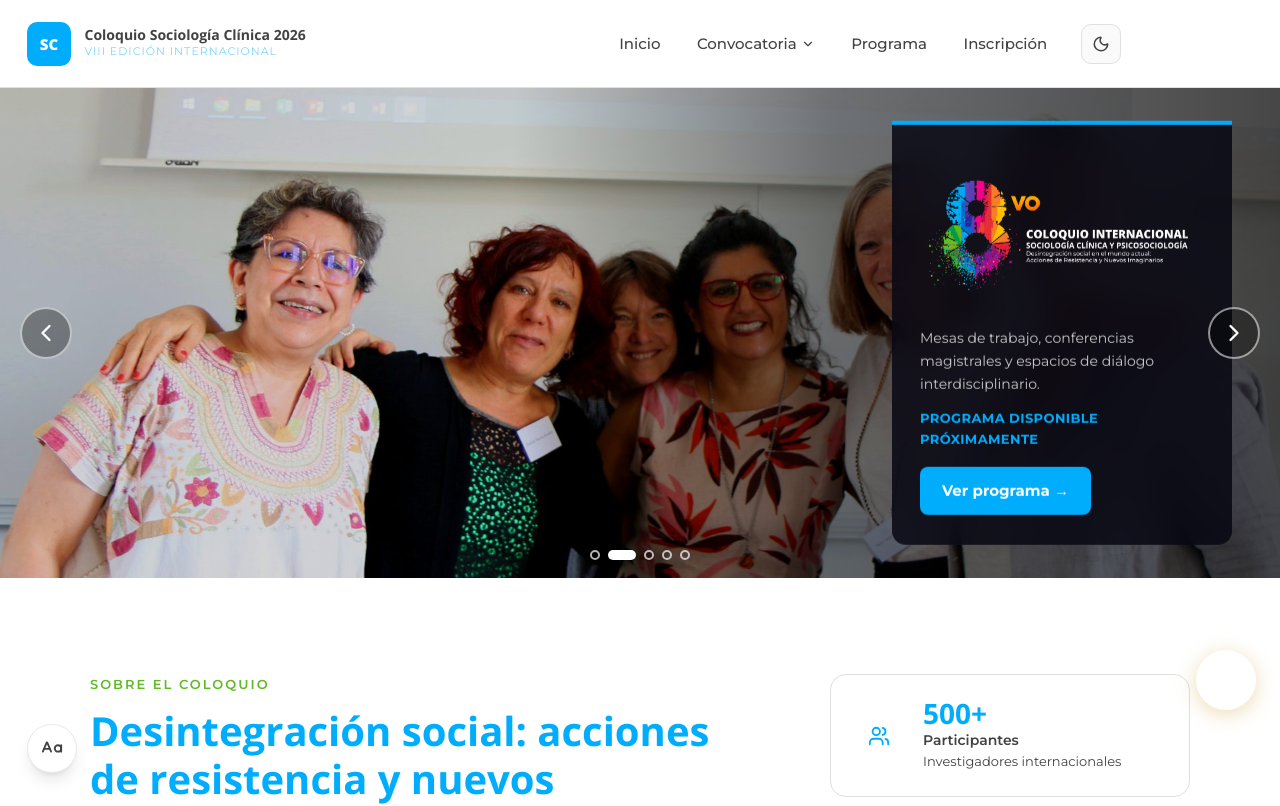
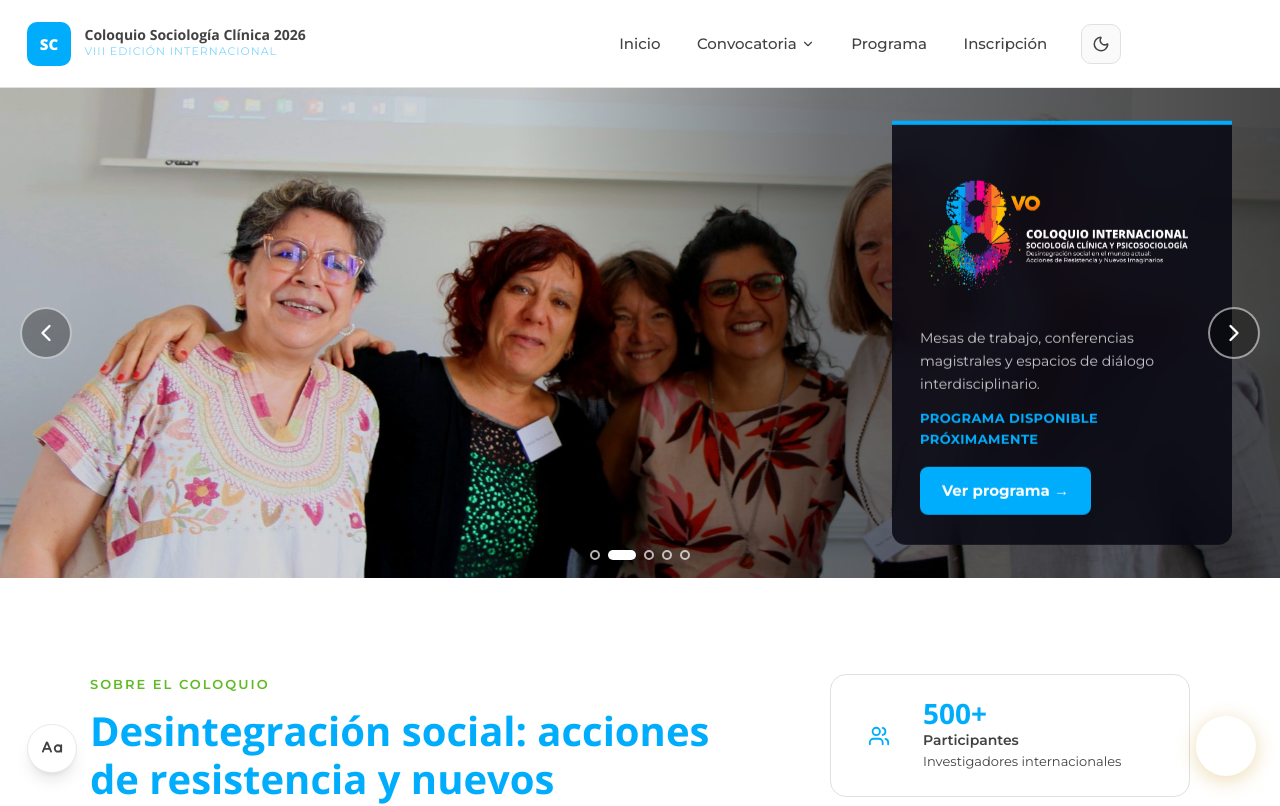
Before and after one commit to NCM08/coloquio-puc, a Next.js app: page / in a window 1280 px wide. Shown: the top 806 px of the page. Built offline with nearby package versions, Linux system fonts and the light colour scheme.

Commit message:
Hotfix UI: Alineación simétrica de botones flotantes (bottom-6) y corrección de overflow de texto con break-words en el chatbot
Co-Authored-By: Claude Sonnet 4.6 <noreply@anthropic.com>

```diff
--- a/components/ui/Chatbot.tsx
+++ b/components/ui/Chatbot.tsx
@@ -152,7 +152,7 @@ export default function Chatbot() {
             onClick={() => setIsOpen(true)}
             className="chatbot-fab"
             style={{
-                position: "fixed", bottom: 90, right: 24, zIndex: 100,
+                position: "fixed", bottom: 24, right: 24, zIndex: 50,
                 width: 60, height: 60, borderRadius: "50%", border: "none",
                 background: "linear-gradient(135deg, var(--color-accent), var(--color-accent-600))",
                 color: "#fff", cursor: "pointer", display: "flex", alignItems: "center", justifyContent: "center",
@@ -169,7 +169,7 @@ export default function Chatbot() {
             <div
             className="chatbot-panel"
             style={{
-                position: "fixed", bottom: 90, right: 24, zIndex: 100,
+                position: "fixed", bottom: 24, right: 24, zIndex: 50,
                 width: 380, maxHeight: "70vh",
                 borderRadius: 20, overflow: "hidden",
                 border: `1px solid ${dark ? "var(--color-dark-700)" : "var(--color-dark-100)"}`,
@@ -237,7 +237,7 @@ export default function Chatbot() {
                     )}
                     <div style={{
                     maxWidth: "80%", padding: "10px 14px", borderRadius: 14,
-                    fontSize: 14, lineHeight: 1.6,
+                    fontSize: 14, lineHeight: 1.6, wordBreak: "break-word",
                     backgroundColor: msg.role === "user"
                         ? "var(--color-accent)"
                         : dark ? "var(--color-dark-800)" : "var(--color-dark-50)",
```
